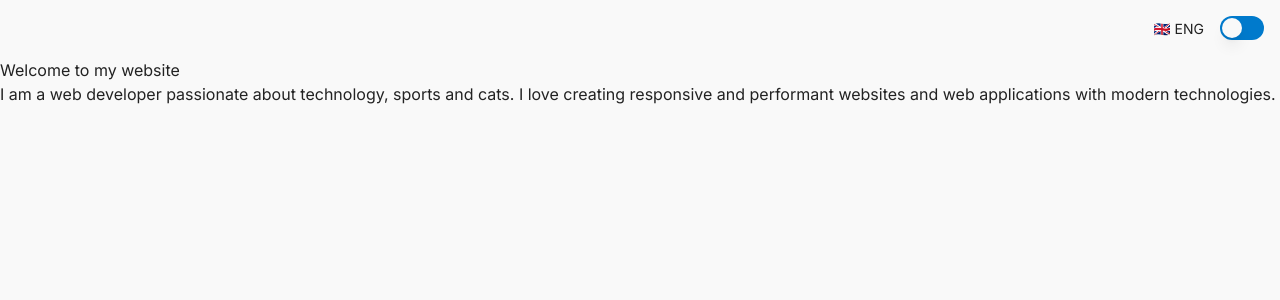
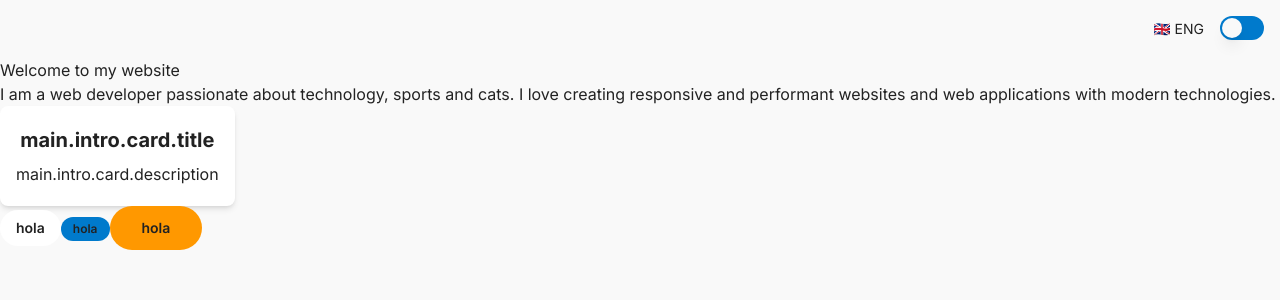
Before and after one commit to albacardona/roomies, a React (Vite) app: page /cats in a window 1280 px wide. Shown: the top 300 px of the page. Built offline with nearby package versions, Linux system fonts and the light colour scheme; some icons are missing.

Commit message:
feat: create card and button component and main pages

```diff
--- a/package.json
+++ b/package.json
@@ -12,6 +12,7 @@
     "@radix-ui/react-switch": "^1.1.3",
     "@tsconfig/vite-react": "^3.4.0",
     "@untitled-ui/icons-react": "^0.1.4",
+    "class-variance-authority": "^0.7.1",
     "clsx": "^2.1.1",
     "i18next": "^24.2.3",
     "radix-ui": "^1.1.3",
--- a/src/App.tsx
+++ b/src/App.tsx
@@ -1,14 +1,26 @@
 import { useTranslation } from 'react-i18next';
 import { Navbar } from './app/components/Navbar';
+import { Card } from './app/components/Card';
+import { Button } from './components/ui/button';
 
 export const App = () => {
   const { t } = useTranslation();
 
   return (
-    <div className="h-screen bg-bg-primary text-fg-primary">
+    <main className="h-screen bg-bg-primary text-fg-primary">
       <Navbar />
       <h2>{t('translation:main.intro.title')}</h2>
       <p>{t('translation:main.intro.description')}</p>
-    </div>
+      <Card title={t('translation:main.intro.card.title')}>
+        <p>{t('translation:main.intro.card.description')}</p>
+      </Card>
+      <Button>hola</Button>
+      <Button variant="secondary" size="sm">
+        hola
+      </Button>
+      <Button variant="accent" size="lg">
+        hola
+      </Button>
+    </main>
   );
 };
--- /dev/null
+++ b/src/app/components/Card.tsx
@@ -0,0 +1,14 @@
+interface Props {
+  title?: string;
+  children: React.ReactNode;
+}
+
+export const Card = (props: Props) => {
+  const { title, children } = props;
+  return (
+    <div className="size-fit flex flex-col items-center justify-center gap-2 py-5 px-4 bg-bg-secondary rounded-lg shadow-md">
+      {title && <h2 className="text-xl font-bold">{title}</h2>}
+      <div>{children}</div>
+    </div>
+  );
+};
--- /dev/null
+++ b/src/app/pages/AboutMe.tsx
@@ -0,0 +1,8 @@
+export const AboutMe = () => {
+  return (
+    <section className="h-screen bg-bg-primary text-fg-primary">
+      <h1>About Me</h1>
+      <p>Here is some information about me</p>
+    </section>
+  );
+};
--- /dev/null
+++ b/src/app/pages/Cats.tsx
@@ -0,0 +1,8 @@
+export const Cats = () => {
+  return (
+    <section className="h-screen bg-bg-primary text-fg-primary">
+      <h1>Cats</h1>
+      <p>Here are some of my cats</p>
+    </section>
+  );
+};
--- /dev/null
+++ b/src/app/pages/PersonalProjects.tsx
@@ -0,0 +1,8 @@
+export const PersonalProjects = () => {
+  return (
+    <section className="h-screen bg-bg-primary text-fg-primary">
+      <h1>Personal Projects</h1>
+      <p>Here are some of my personal projects</p>
+    </section>
+  );
+};
--- /dev/null
+++ b/src/app/pages/Projects.tsx
@@ -0,0 +1,8 @@
+export const Projects = () => {
+  return (
+    <section className="h-screen bg-bg-primary text-fg-primary">
+      <h1>Projects</h1>
+      <p>Here are some of my projects</p>
+    </section>
+  );
+};
--- /dev/null
+++ b/src/components/ui/button.tsx
@@ -0,0 +1,54 @@
+import { Slot } from '@radix-ui/react-slot';
+import { type VariantProps, cva } from 'class-variance-authority';
+import { forwardRef } from 'react';
+import clsx from 'clsx';
+
+const buttonVariants = cva(
+  'inline-flex items-center justify-center whitespace-nowrap rounded-full text-sm font-semibold font-inter first-letter:capitalize ring-offset-white transition-colors focus-visible:outline-none focus-visible:ring-2 focus-visible:ring-slate-950 focus-visible:ring-offset-2 disabled:pointer-events-none disabled:opacity-30 dark:ring-offset-slate-950 dark:focus-visible:ring-slate-300 dark:border-none antialiased',
+  {
+    variants: {
+      variant: {
+        default: 'bg-bg-secondary text-fg-primary hover:bg-bg-secondary-hover',
+        secondary: 'bg-primary text-fg-primary hover:bg-primary-hover',
+        accent: 'bg-accent text-fg-primary hover:bg-accent-hover',
+      },
+      size: {
+        default: 'h-9 px-4 py-2',
+        sm: 'h-6 px-3 text-xs',
+        lg: 'h-11 px-8',
+      },
+    },
+    defaultVariants: {
+      variant: 'default',
+      size: 'default',
+    },
+  },
+);
+
+export interface ButtonProps
+  extends React.ButtonHTMLAttributes<HTMLButtonElement>,
+    VariantProps<typeof buttonVariants> {
+  asChild?: boolean;
+  isLoading?: boolean;
+}
+
+const Button = forwardRef<HTMLButtonElement, ButtonProps>(
+  ({ className, variant, size, asChild = false, isLoading, ...props }, ref) => {
+    const Comp = asChild ? Slot : 'button';
+
+    return (
+      <Comp
+        className={clsx('w-auto', buttonVariants({ variant, size, className }))}
+        ref={ref}
+        {...props}
+        disabled={props.disabled || isLoading || props.disabled}
+        onClick={props.onClick}
+      >
+        {props.children}
+      </Comp>
+    );
+  },
+);
+Button.displayName = 'Button';
+
+export { Button, buttonVariants };
```
Also changed, not shown: 1 other file (tests, documents, lock files or other folders).
